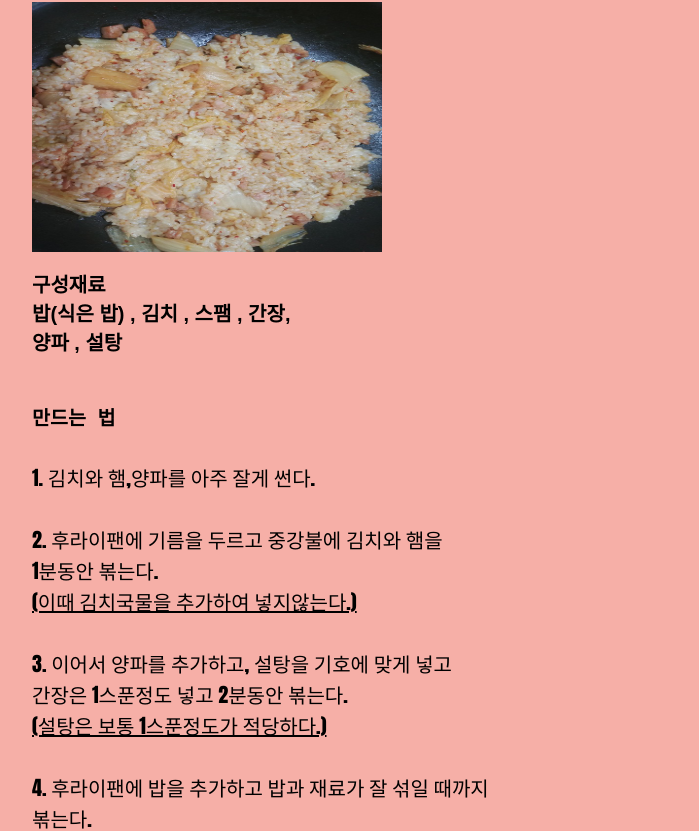
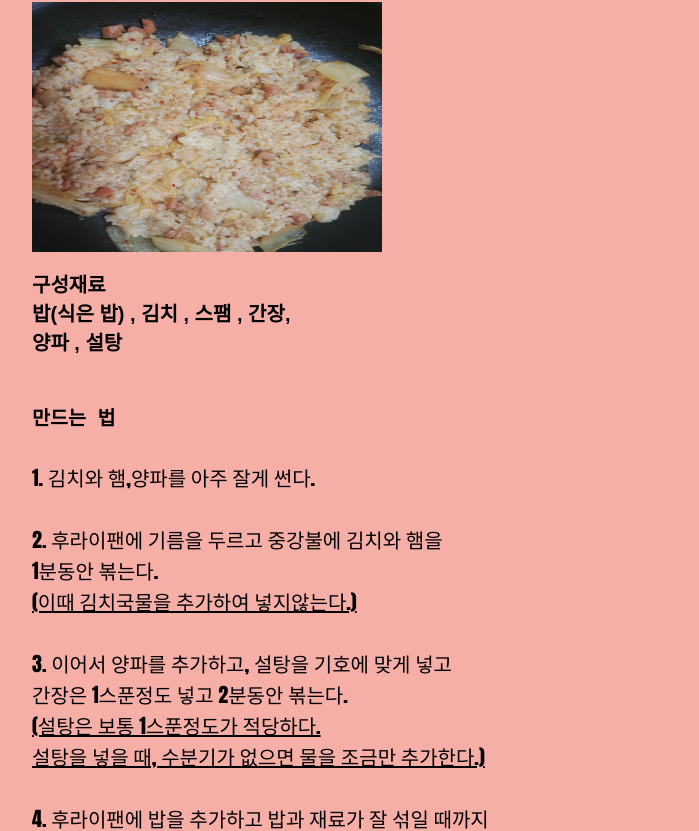
Before and after one commit to tkatnsdl12/Simple-recipe, a plain HTML site: page 김치볶음밥.html in a window 1280 px wide. Shown: the part 87-918 px from the top of the page, without its empty margins (46-745 px from the left). Drawn offline with Linux system fonts and the light colour scheme.

Commit message:
Add files via upload

```diff
--- a/김치볶음밥.html
+++ b/김치볶음밥.html
@@ -40,7 +40,8 @@
 
 3. 이어서 양파를 추가하고, 설탕을 기호에 맞게 넣고
 간장은 1스푼정도 넣고 2분동안 볶는다.
-<span class="sup">(설탕은 보통 1스푼정도가 적당하다.)</span>
+<span class="sup">(설탕은 보통 1스푼정도가 적당하다.
+설탕을 넣을 때, 수분기가 없으면 물을 조금만 추가한다.)</span>
 
 4. 후라이팬에 밥을 추가하고 밥과 재료가 잘 섞일 때까지
 볶는다.
```
